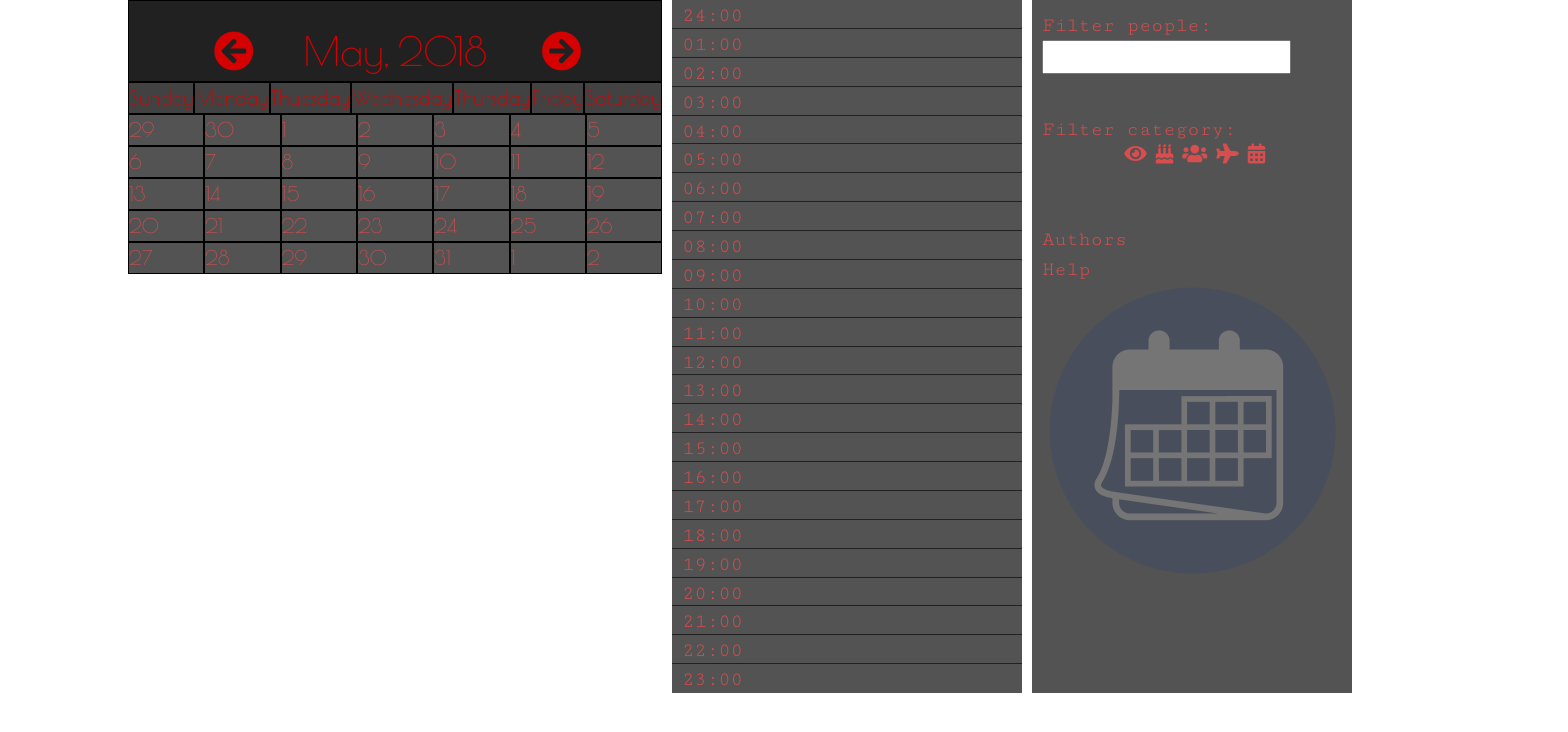
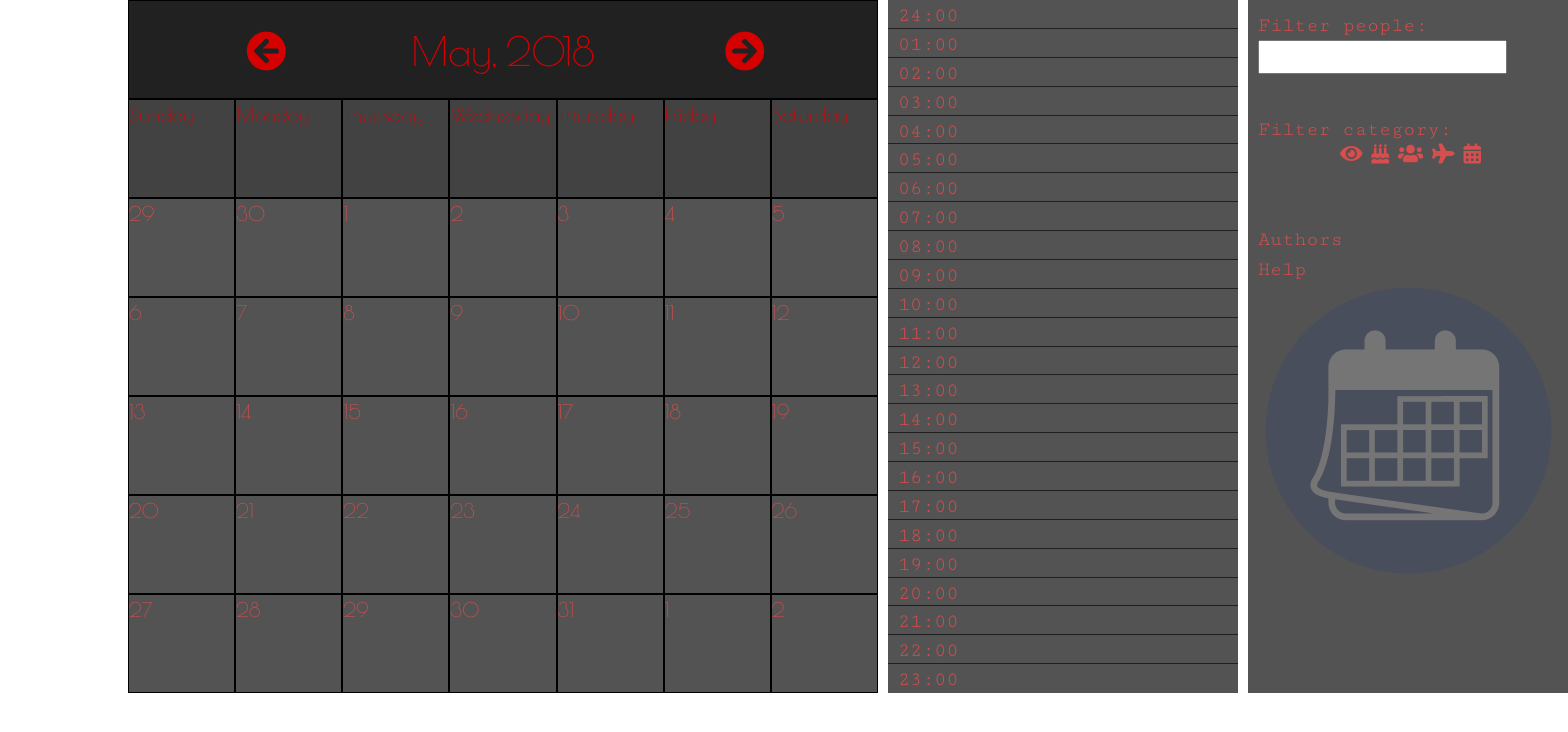
Before and after one commit to jakubkalinowski97/CalendarApp-AngularJS, a website: page index.html in a window 1280 px wide. Shown: the whole page, 1568 px wide, since content can reach past the window. Drawn offline with nearby package versions, Linux system fonts and the light colour scheme; some packages are replaced by stand-ins of ours.

Commit message:
Poprawione style

```diff
--- a/style.less
+++ b/style.less
@@ -30,7 +30,7 @@ a:link:hover{
 .calendar {
     font-family: 'Poiret One', cursive;
     color: #D50000;
-    width: 75
+    width: 750px;
     height: 700px;
     margin-left: auto;
     margin-right: auto;
```
